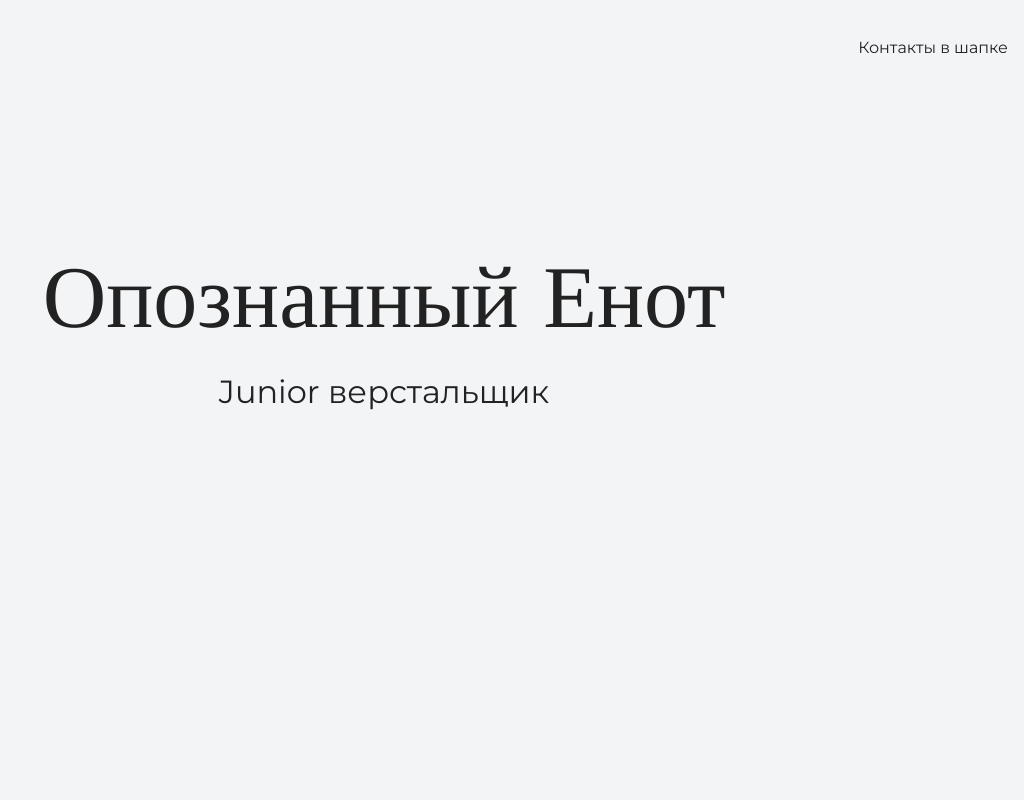
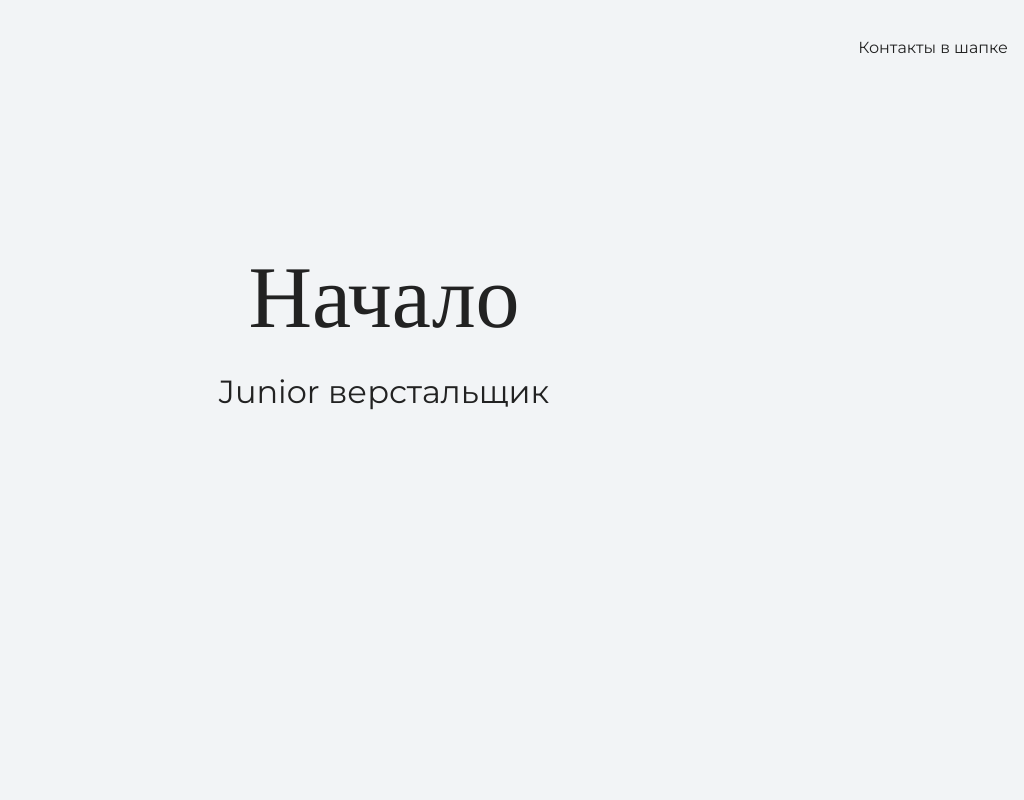
Before and after one commit to ded1zzz/my-site, a plain HTML site: page index.html in a window 1280 px wide. Shown: the top 800 px of the page, without its empty margins (256-1280 px from the left). Drawn offline with nearby package versions, Linux system fonts and the light colour scheme.

Commit message:
меняем текст на главной

```diff
--- a/index.html
+++ b/index.html
@@ -16,7 +16,7 @@
 
     <section class="hero-image">
       <div class="container">
-      <h1 class="heading">Опознанный Енот</h1>
+      <h1 class="heading">Начало</h1>
       <p>Junior верстальщик</p>
     </div>
     </section>
```
